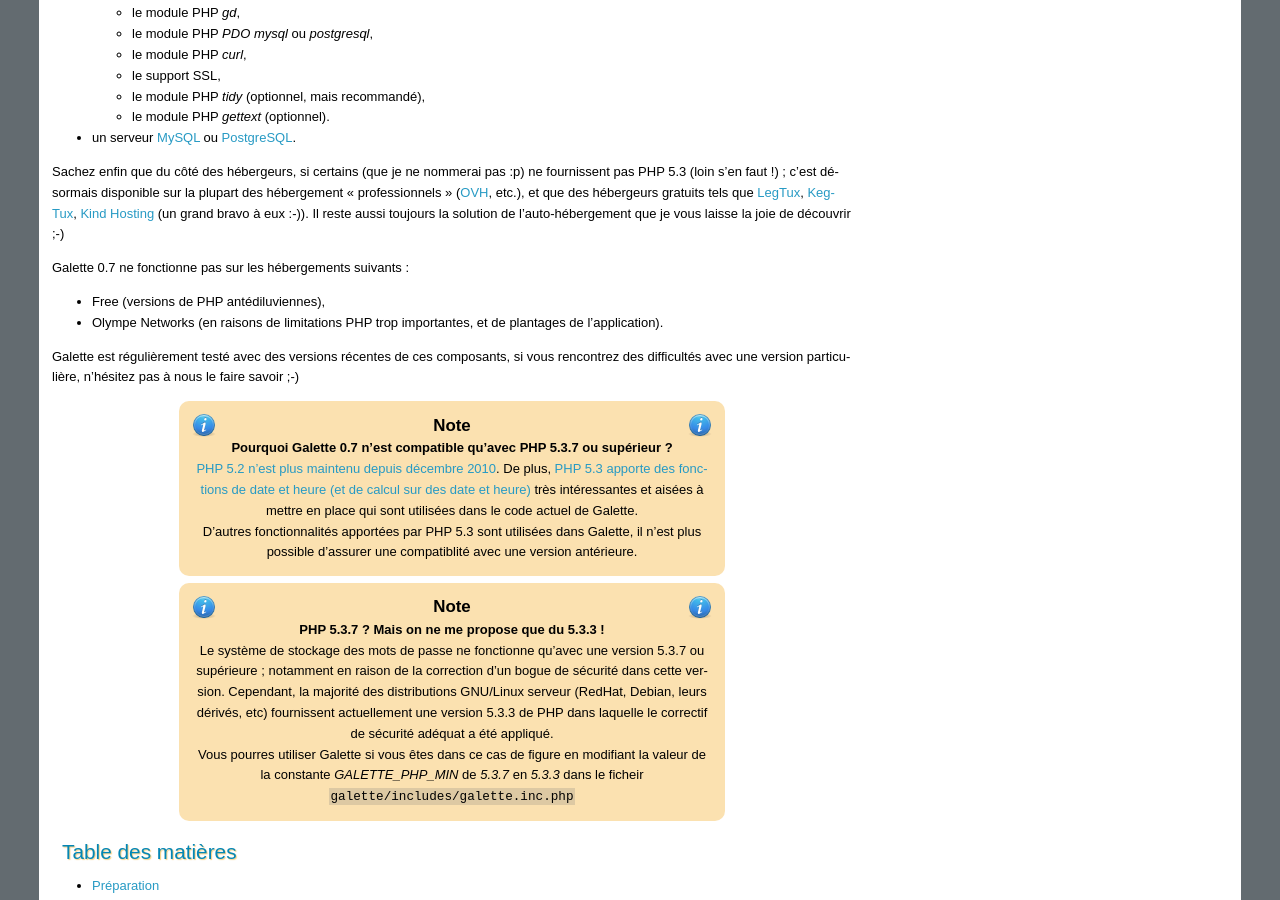
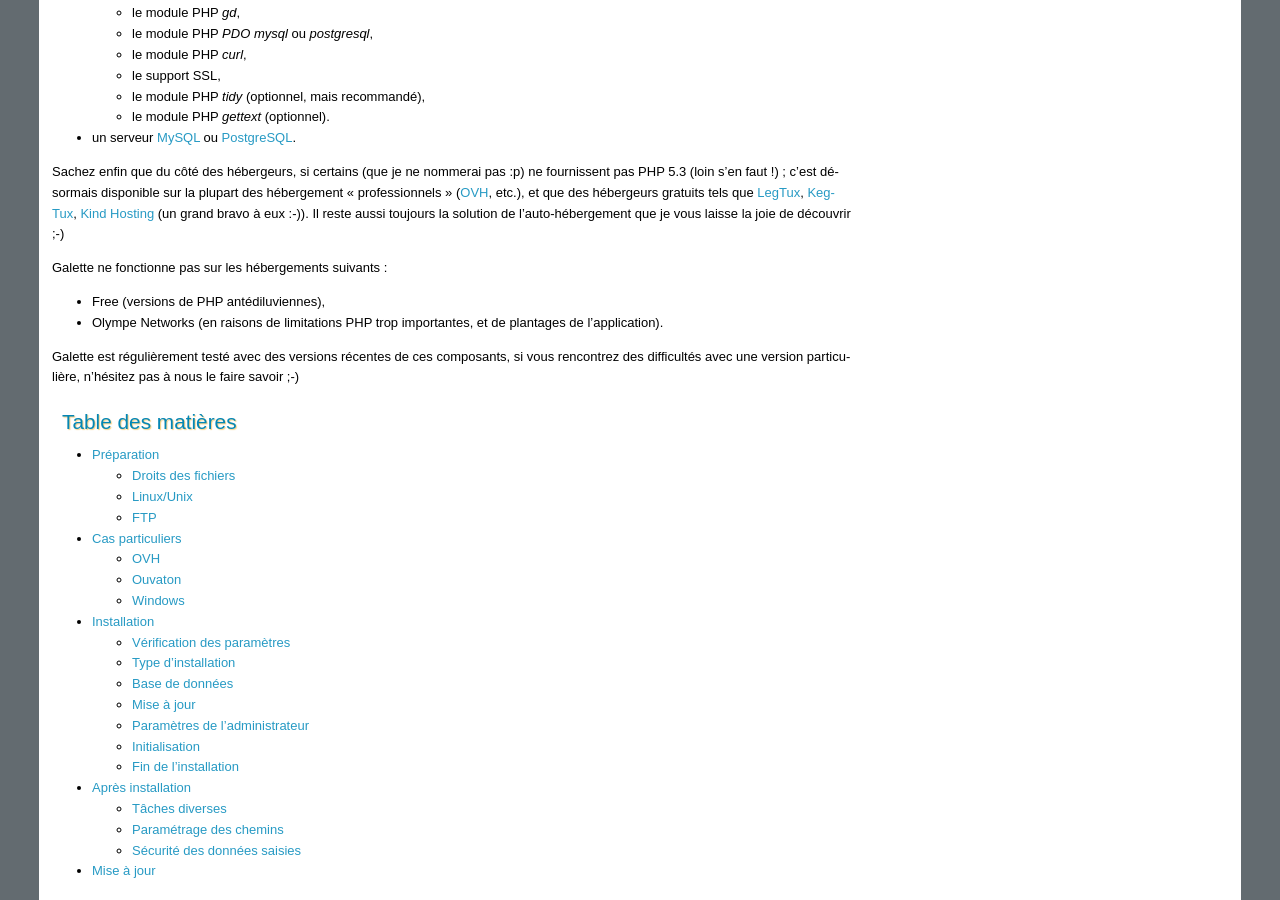
Before and after one commit to galette/galettedoc, a Sphinx documentation site: the page built from source/installation/index.rst, in a window 1280 px wide and 900 px high, scrolled down 718 px. Built offline with Sphinx 7.4.7, drawn with Linux system fonts in a browser that asks for light colours.

Commit message:
Suppression des notes relatives à PHP 5.3 qui n'ont plus lieu d'être

```diff
--- a/source/development/technical_infos.rst
+++ b/source/development/technical_infos.rst
@@ -56,7 +56,7 @@ password_compat
 
 *Version de la bibliothèque requise :* `1.0.3`
 
-Pour le stockage des mots de passe. Cette bibliothèque n'est pas nécessaire si vous utilisez PHP 5.4 ou utlérieur, elle requiert PHP 5.3.7 minimum (:ref:`voir la note à ce propos... <php537>`).
+Pour le stockage des mots de passe. Cette bibliothèque n'est pas nécessaire si vous utilisez PHP 5.5 ou utlérieur, elle requiert PHP 5.3.7 minimum.
 
 .. _smarty:
 
--- a/source/installation/index.rst
+++ b/source/installation/index.rst
@@ -43,32 +43,12 @@ Pour installer Galette, vous aurez besoin que les composants suivants soient ins
 
 Sachez enfin que du côté des hébergeurs, si certains (que je ne nommerai pas :p) ne fournissent pas PHP 5.3 (loin s'en faut !) ; c'est désormais disponible sur la plupart des hébergement « professionnels » (`OVH <http://ovh.com>`_, etc.), et que des hébergeurs gratuits tels que `LegTux <http://legtux.org/>`_, `KegTux <http://www.kegtux.org/>`_, `Kind Hosting <http://www.kind-hosting.fr/>`_ (un grand bravo à eux :-)). Il reste aussi toujours la solution de l'auto-hébergement que je vous laisse la joie de découvrir ;-)
 
-Galette 0.7 ne fonctionne pas sur les hébergements suivants :
+Galette ne fonctionne pas sur les hébergements suivants :
 
 * Free (versions de PHP antédiluviennes),
 * Olympe Networks (en raisons de limitations PHP trop importantes, et de plantages de l'application).
 
 Galette est régulièrement testé avec des versions récentes de ces composants, si vous rencontrez des difficultés avec une version particulière, n'hésitez pas à nous le faire savoir ;-)
-
-.. _php53:
-
-.. note::
-
-   **Pourquoi Galette 0.7 n'est compatible qu'avec PHP 5.3.7 ou supérieur ?**
-
-   `PHP 5.2 n'est plus maintenu depuis décembre 2010 <http://www.php.net/releases/5_2_16.php>`_. De plus, `PHP 5.3 apporte des fonctions de date et heure (et de calcul sur des date et heure) <http://fr.php.net/manual/fr/book.datetime.php>`_ très intéressantes et aisées à mettre en place qui sont utilisées dans le code actuel de Galette.
-
-   D'autres fonctionnalités apportées par PHP 5.3 sont utilisées dans Galette, il n'est plus possible d'assurer une compatiblité avec une version antérieure.
-
-.. _php537:
-
-.. note::
-
-   **PHP 5.3.7 ? Mais on ne me propose que du 5.3.3 !**
-
-   Le système de stockage des mots de passe ne fonctionne qu'avec une version 5.3.7 ou supérieure ; notamment en raison de la correction d'un bogue de sécurité dans cette version. Cependant, la majorité des distributions GNU/Linux serveur (RedHat, Debian, leurs dérivés, etc) fournissent actuellement une version 5.3.3 de PHP dans laquelle le correctif de sécurité adéquat a été appliqué.
-
-   Vous pourres utiliser Galette si vous êtes dans ce cas de figure en modifiant la valeur de la constante `GALETTE_PHP_MIN` de `5.3.7` en `5.3.3` dans le ficheir ``galette/includes/galette.inc.php``
 
 Table des matières
 ------------------
```
